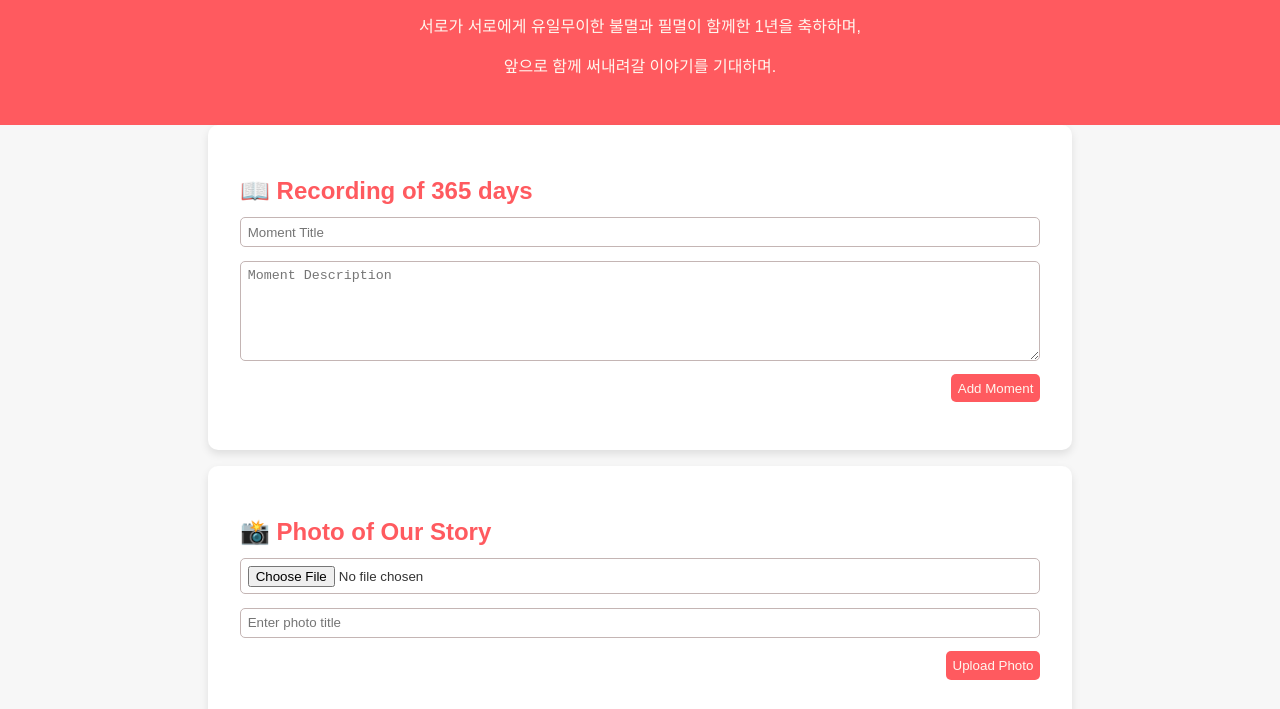
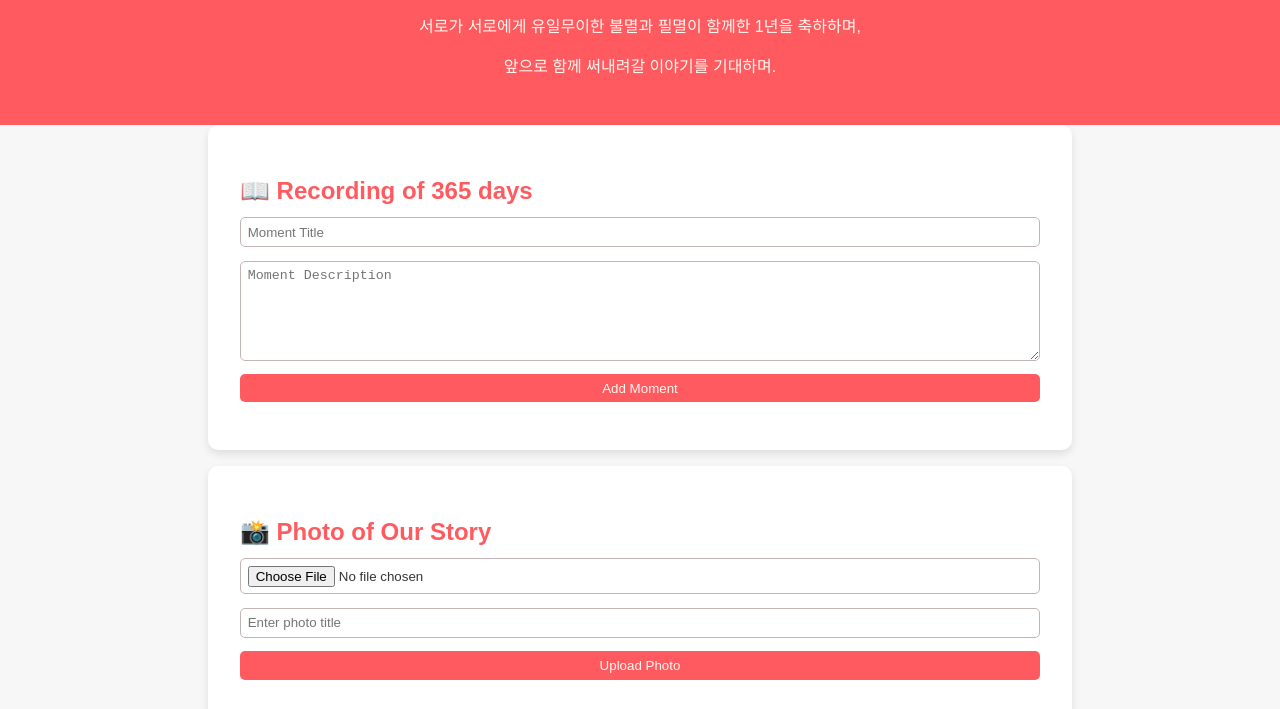
Before and after one commit to mirshw/D-365, a plain HTML site: page index.html in a window 1280 px wide. Shown: the part 91-800 px from the top of the page. Drawn offline with Linux system fonts and the light colour scheme.

Commit message:
Add files via upload

```diff
--- a/index.html
+++ b/index.html
@@ -4,7 +4,7 @@
     <meta charset="UTF-8">
     <meta name="viewport" content="width=device-width, initial-scale=1.0">
     <title>🕷️❤‍🔥🦇</title>
-    <link rel="stylesheet" href="S1.css">
+    <link rel="stylesheet" href="styles.css">
 </head>
 <body>
     <header>
```
